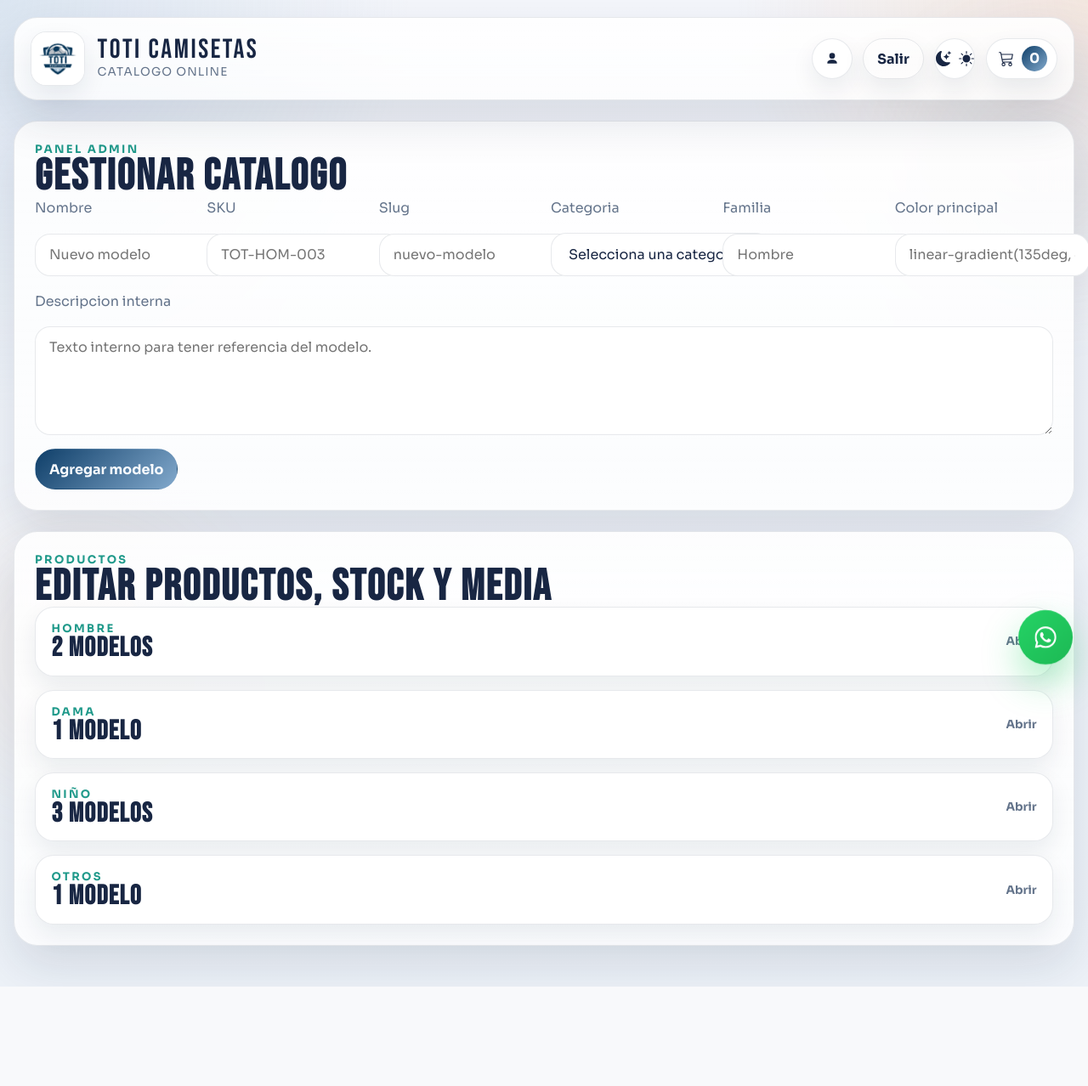
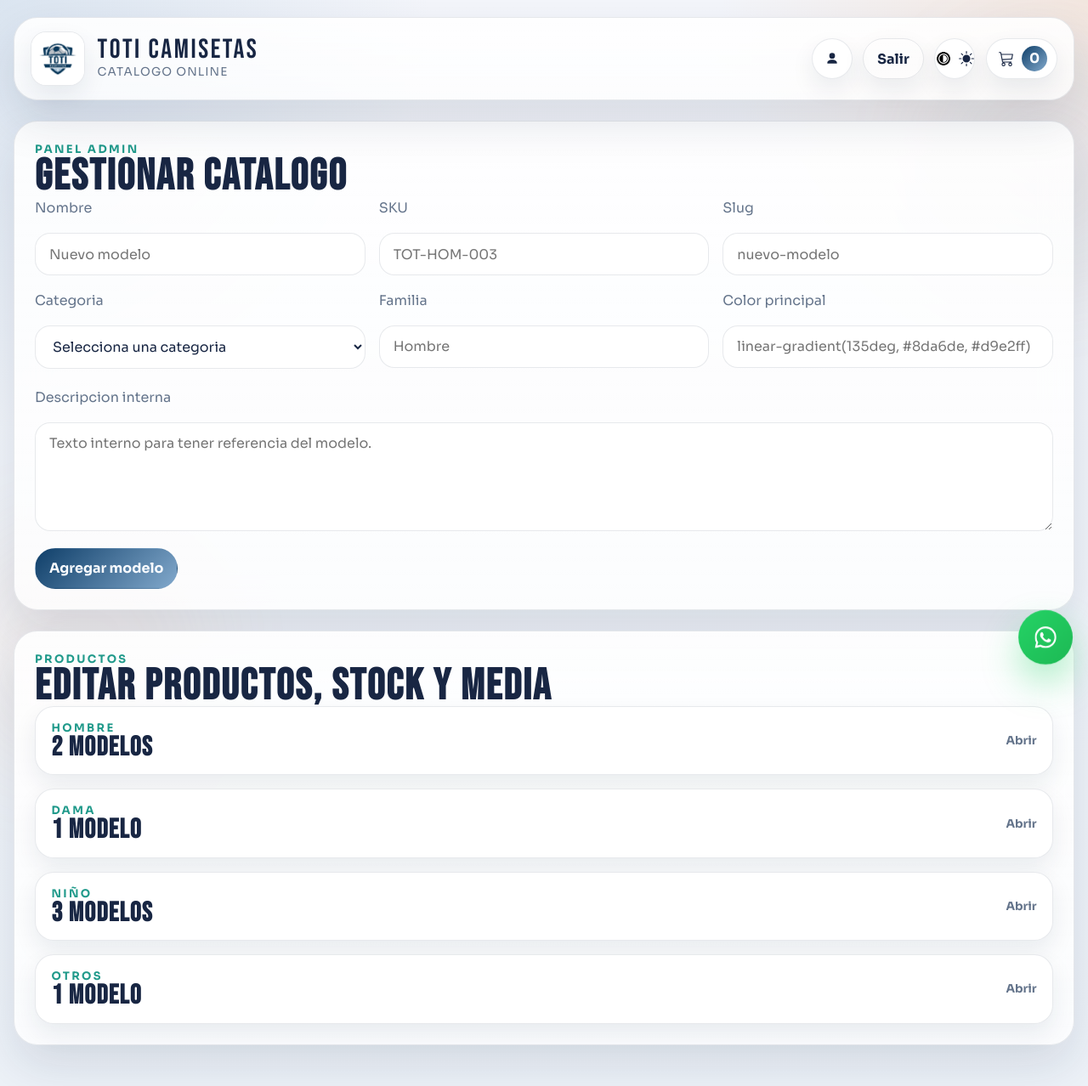
Before and after one commit to TotiPolito/CamisetasWeb, a Flask app: page /admin in a window 1280 px wide. Shown: the whole page at 85% size. Before the commit the page ends 1161 px from the top, so only its background shows below. Run offline with Flask 3, Linux system fonts and the light colour scheme; the visitor is signed in with stand-in values (Sample User, id 1); data comes from the database, SQL or seed files in the repository.

Commit message:
Ajusta admin y aligera carga de medios

```diff
--- a/app/static/css/app.css
+++ b/app/static/css/app.css
@@ -548,6 +548,8 @@ html[data-theme="dark"] .hero-panel {
 .field input,
 .field select,
 .field textarea {
+    width: 100%;
+    min-width: 0;
     min-height: 3.1rem;
     padding: 0.8rem 1rem;
     border: 1px solid var(--line);
@@ -965,6 +967,11 @@ img.cover-media {
     gap: 1rem;
 }
 
+.field {
+    min-width: 0;
+    align-content: start;
+}
+
 .auth-note {
     margin-top: 1rem;
     padding: 1rem;
@@ -1027,7 +1034,7 @@ img.cover-media {
 }
 
 .admin-size-grid--details {
-    grid-template-columns: repeat(auto-fit, minmax(180px, 1fr));
+    grid-template-columns: repeat(3, minmax(0, 1fr));
 }
 
 .admin-media {
@@ -1083,6 +1090,14 @@ img.cover-media {
 
 .admin-panel {
     gap: 1.4rem;
+}
+
+.admin-panel .panel__header {
+    align-items: flex-start;
+}
+
+.admin-form--create {
+    gap: 1.25rem;
 }
 
 .admin-folder-list {
@@ -1135,6 +1150,11 @@ img.cover-media {
     padding: 0 1.15rem 1.15rem;
 }
 
+.admin-product__body {
+    content-visibility: auto;
+    contain-intrinsic-size: 900px;
+}
+
 .admin-product__summary-copy {
     display: grid;
     gap: 0.35rem;
@@ -1152,6 +1172,7 @@ img.cover-media {
 .admin-product__toolbar {
     display: flex;
     justify-content: flex-end;
+    margin-bottom: 0.15rem;
 }
 
 .cart-layer {
@@ -1257,7 +1278,9 @@ img.cover-media {
 }
 
 .icon--moon {
-    --icon: url("/static/icons/moon-stars-fill.svg");
+    background: center / contain no-repeat url("/static/icons/moon-custom.png");
+    -webkit-mask: none;
+    mask: none;
 }
 
 .icon--cart {
@@ -1322,6 +1345,10 @@ img.cover-media {
     .hero-stats--admin {
         grid-template-columns: repeat(2, minmax(0, 1fr));
     }
+
+    .admin-size-grid--details {
+        grid-template-columns: repeat(2, minmax(0, 1fr));
+    }
 }
 
 @media (max-width: 760px) {
@@ -1401,6 +1428,10 @@ img.cover-media {
         align-items: stretch;
     }
 
+    .admin-size-grid--details {
+        grid-template-columns: 1fr;
+    }
+
     .search-box {
         width: 100%;
         min-width: 100%;
--- a/app/templates/admin/dashboard.html
+++ b/app/templates/admin/dashboard.html
@@ -166,11 +166,11 @@
                                                     <article class="admin-media-card">
                                                         <div class="admin-media-card__frame">
                                                             {% if media.kind == "video" %}
-                                                                <video class="cover-media" controls playsinline preload="metadata">
+                                                                <video class="cover-media" controls playsinline preload="none">
                                                                     <source src="{{ url_for('public.media', token=media.token) }}">
                                                                 </video>
                                                             {% else %}
-                                                                <img class="cover-media" src="{{ url_for('public.media', token=media.token, variant='admin') }}" alt="{{ product.name }} - {{ media.label }}">
+                                                                <img class="cover-media" src="{{ url_for('public.media', token=media.token, variant='admin') }}" alt="{{ product.name }} - {{ media.label }}" loading="lazy" decoding="async">
                                                             {% endif %}
                                                         </div>
                                                         <div class="admin-media-card__body">
--- a/app/templates/public/index.html
+++ b/app/templates/public/index.html
@@ -85,6 +85,7 @@
                                     src="{{ url_for('public.media', token=product.preview_media.token, variant='card') }}"
                                     alt="{{ product.name }}"
                                     loading="lazy"
+                                    decoding="async"
                                 >
                             {% endif %}
                         {% else %}
--- a/app/templates/public/product_detail.html
+++ b/app/templates/public/product_detail.html
@@ -90,6 +90,7 @@
                         class="cover-media"
                         src="{{ url_for('public.media', token=product.preview_media.token, variant='detail') }}"
                         alt="{{ product.name }}"
+                        decoding="async"
                     >
                 {% endif %}
             {% else %}
@@ -139,6 +140,7 @@
                                 src="{{ url_for('public.media', token=media.token, variant='gallery') }}"
                                 alt="{{ product.name }} - {{ media.label }}"
                                 loading="lazy"
+                                decoding="async"
                             >
                         </div>
                     </article>
```
Also changed, not shown: app/static/icons/moon-custom.png (added).
